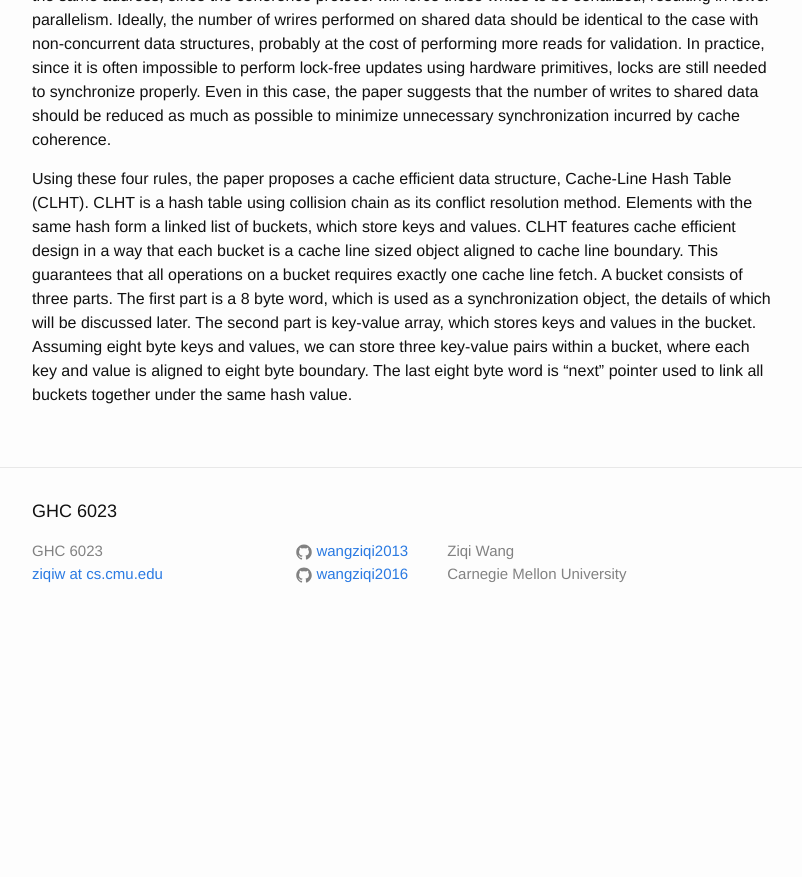
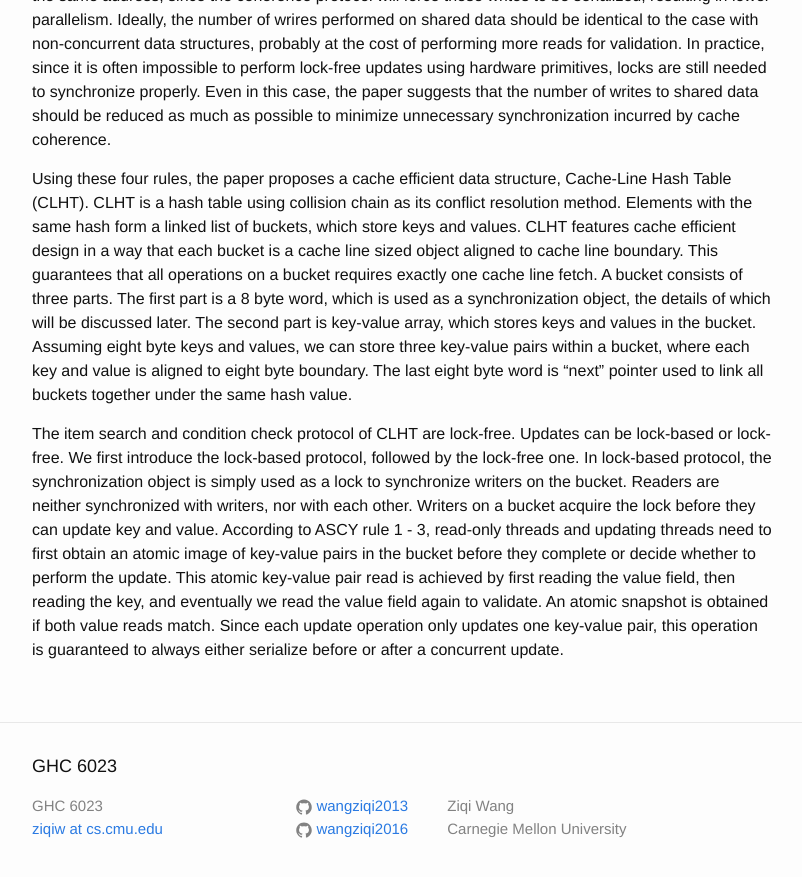
Before and after one commit to wangziqi2013/wangziqi2013.github.io, a Jekyll site: the page built from _posts/2019-11-23-ascy.markdown, in a window 1280 px wide and 900 px high, scrolled down 1993 px. Shown: the top 877 px of the window, without its empty margins (238-1040 px from the left). Built offline with Jekyll 4.4.1, drawn with Linux system fonts in a browser that asks for light colours; before the commit the page ends 2638 px from its top, so only the background shows below that.

Commit message:
Adding lockfree read

```diff
--- a/_posts/2019-11-23-ascy.markdown
+++ b/_posts/2019-11-23-ascy.markdown
@@ -82,3 +82,13 @@ a synchronization object, the details of which will be discussed later. The seco
 stores keys and values in the bucket. Assuming eight byte keys and values, we can store three key-value pairs within a
 bucket, where each key and value is aligned to eight byte boundary. The last eight byte word is "next" pointer used
 to link all buckets together under the same hash value.
+
+The item search and condition check protocol of CLHT are lock-free. Updates can be lock-based or lock-free. We
+first introduce the lock-based protocol, followed by the lock-free one. In lock-based protocol, the synchronization
+object is simply used as a lock to synchronize writers on the bucket. Readers are neither synchronized with writers,
+nor with each other. Writers on a bucket acquire the lock before they can update key and value. According to ASCY rule
+1 - 3, read-only threads and updating threads need to first obtain an atomic image of key-value pairs in the bucket
+before they complete or decide whether to perform the update. This atomic key-value pair read is achieved by first
+reading the value field, then reading the key, and eventually we read the value field again to validate. An atomic
+snapshot is obtained if both value reads match. Since each update operation only updates one key-value pair, this operation
+is guaranteed to always either serialize before or after a concurrent update.
```
